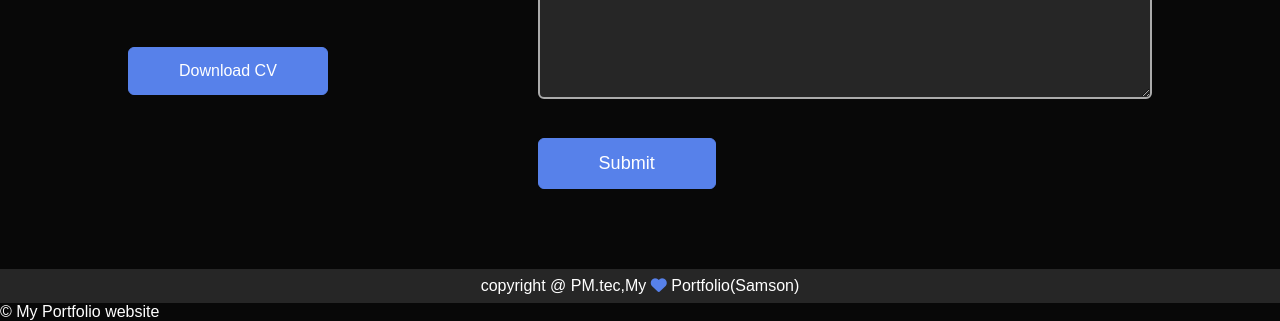
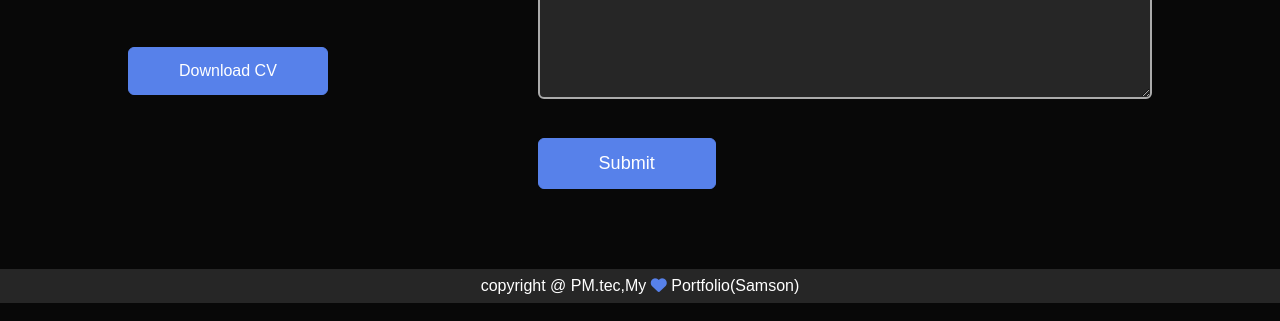
Before and after one commit to oghenetewvo/mario, a plain HTML site: page index.html in a window 1280 px wide. Shown: the part 3358-3679 px from the top of the page. Drawn offline with Linux system fonts and the light colour scheme.

Commit message:
Update index.html

```diff
--- a/index.html
+++ b/index.html
@@ -215,12 +215,7 @@
     })
      .catch(error => console.error('Error!', error.message))
 })
-          </script>
 
-           <!-- Footer -->
-           <footer>
-               <p>&copy; My Portfolio website</p>
-           </footer>
 
            <script src="script.js"></script>
     </body>
```
